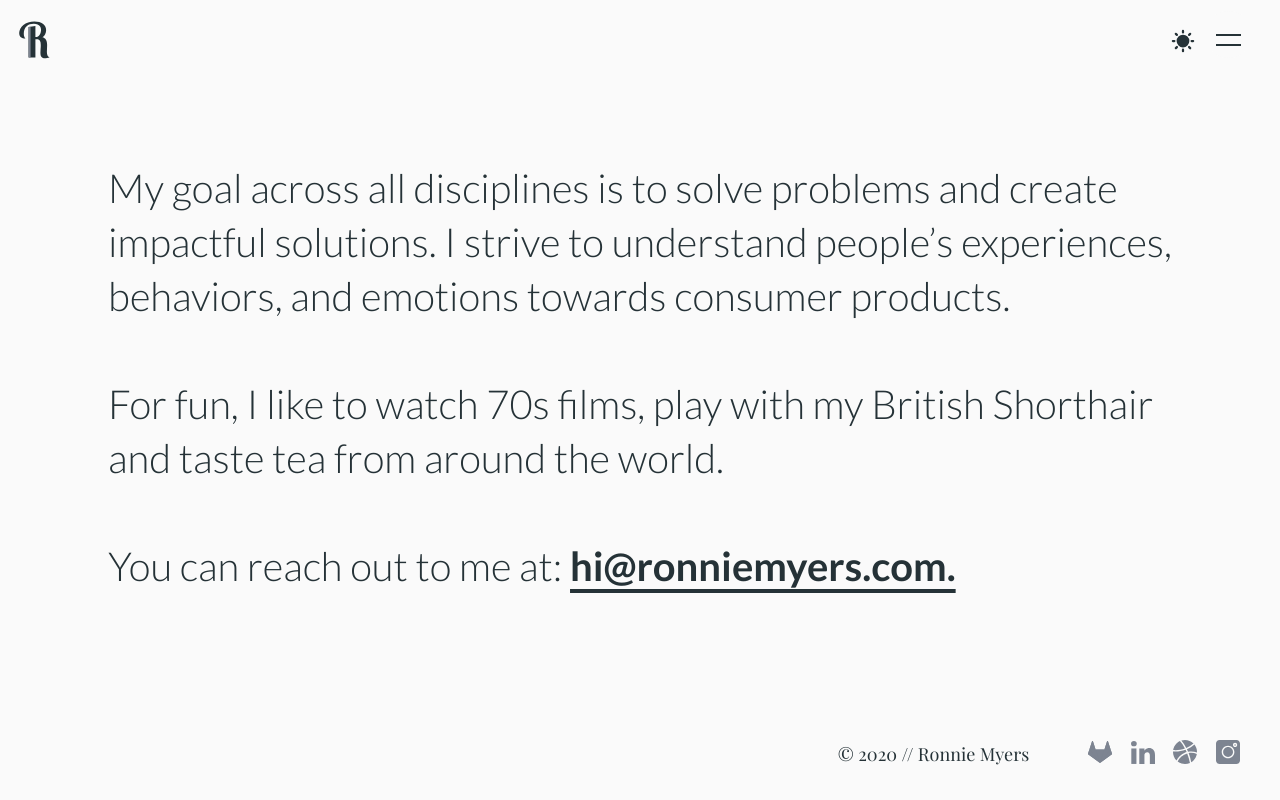
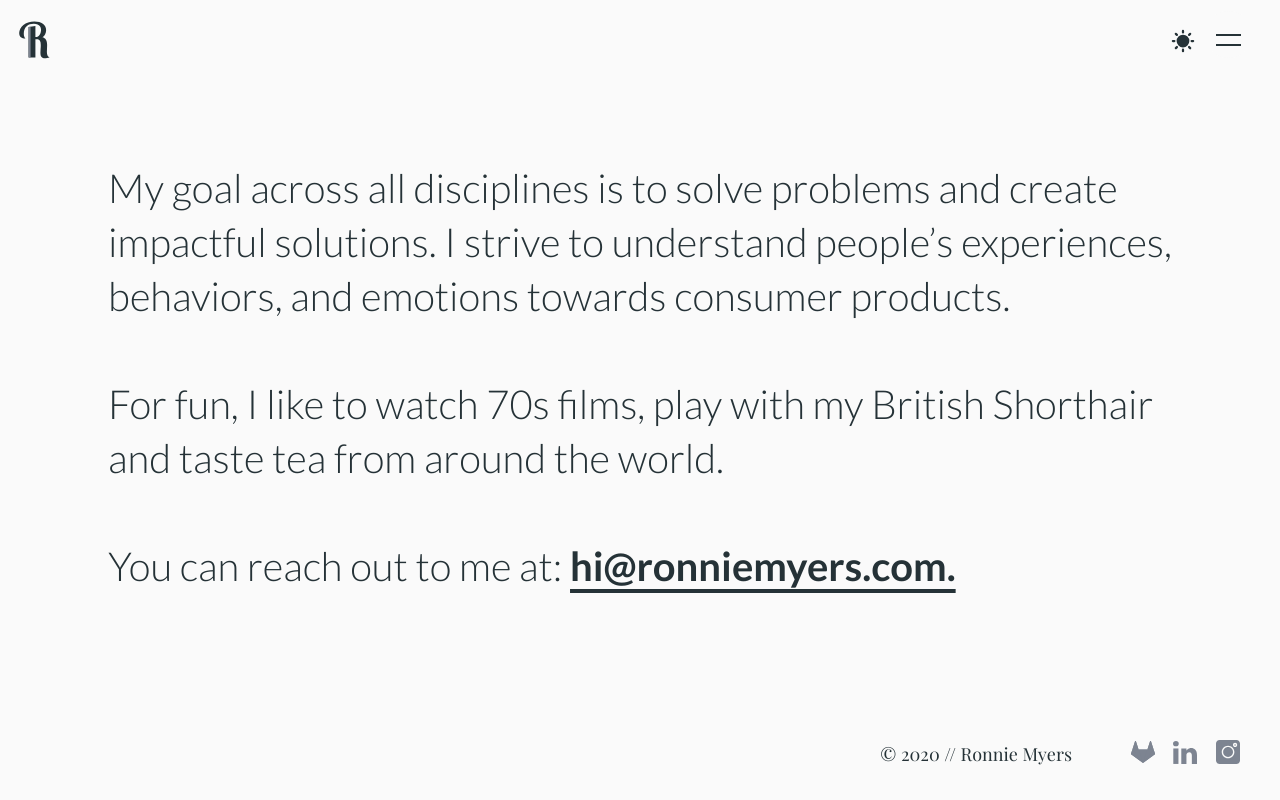
Before and after one commit to ronniemyers/ronnie, a website: page public/about.html in a window 1280 px wide. Drawn offline with nearby package versions, Linux system fonts and the light colour scheme.

Commit message:
hide dribbble

```diff
--- a/public/about.html
+++ b/public/about.html
@@ -122,7 +122,7 @@
                         d="M18.077 7.09839C15.3016 7.09839 13.4405 9.7064 13.4405 9.7064V7.46167H8.29553V22.9401H13.4402V14.2963C13.4402 13.8336 13.4738 13.3716 13.6097 13.0407C13.9816 12.1167 14.828 11.1594 16.2493 11.1594C18.111 11.1594 18.8556 12.5788 18.8556 14.6596V22.9401H24V14.065C24 9.31074 21.4617 7.09839 18.077 7.09839Z"
                         fill="var(--color-social)" />
                 </svg></a>
-            <a href="https://dribbble.com/ronniemyers/shots" target="_blank"><svg width="24" height="24"
+            <!-- <a href="https://dribbble.com/ronniemyers/shots" target="_blank"><svg width="24" height="24"
                     viewBox="0 0 24 24" fill="none" xmlns="http://www.w3.org/2000/svg">
                     <path
                         d="M15.6104 13.0856C16.7874 16.0634 17.6613 19.1292 18.2293 22.2612C19.0396 21.7672 19.7969 21.1735 20.4852 20.4854C22.273 18.6974 23.4268 16.4445 23.8344 13.9993C22.078 13.2727 20.1545 12.8706 18.1387 12.8706C17.277 12.8706 16.4325 12.9449 15.6104 13.0856Z"
@@ -142,7 +142,7 @@
                     <path
                         d="M11.9293 8.53796C10.5053 5.9007 8.83923 3.41248 6.96149 1.10278C5.69604 1.6889 4.53021 2.49915 3.51471 3.51465C1.69904 5.33032 0.537598 7.62555 0.147217 10.1147C0.901611 10.1764 1.66443 10.2084 2.43457 10.2084C5.76746 10.2084 8.96539 9.61847 11.9293 8.53796Z"
                         fill="var(--color-social)" />
-                </svg></a>
+                </svg></a> -->
             <a href="https://instagram.com/ronnie_" target="_blank"><svg width="24" height="24" viewBox="0 0 24 24"
                     fill="none" xmlns="http://www.w3.org/2000/svg">
                     <path
```
Also changed, not shown: public/design.html (+2 -2 lines), public/index.html (+2 -2 lines), public/photography.html (+2 -2 lines), public/projects.html (+2 -2 lines), public/templates.html (+2 -2 lines).
